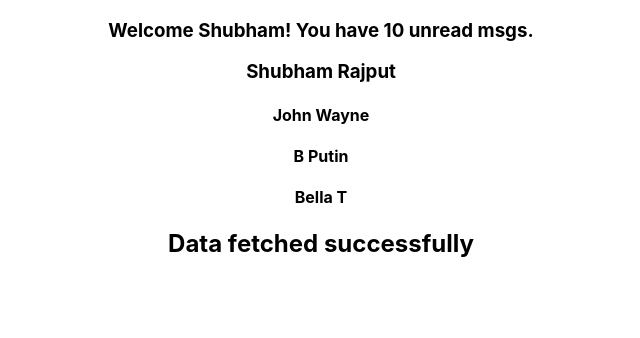
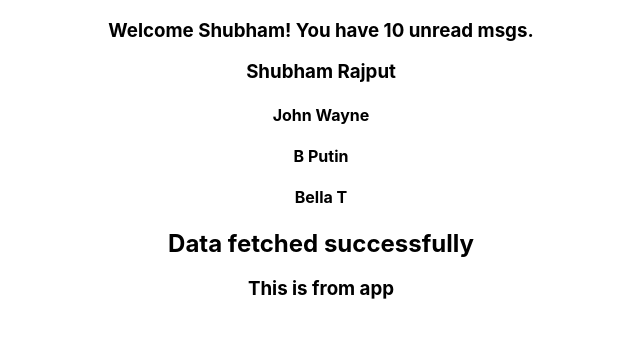
Before and after one commit to GeekShubhamRajput/react-js-learning, a React (Create React App) app in the folder react_typescript/: page / in a window 1280 px wide. Shown: the top 338 px of the page, without its empty margins (319-959 px from the left). Built offline with nearby package versions, Linux system fonts and the light colour scheme.

Commit message:
Advanced Props
pass children props

```diff
--- a/react_typescript/src/App.tsx
+++ b/react_typescript/src/App.tsx
@@ -2,6 +2,7 @@ import {Greet} from "./components/Greet"
 import {Person} from "./components/Person"
 import {PersonList} from "./components/PersonList"
 import {Status} from "./components/Status"
+import {Heading} from "./components/Heading"
 import './App.css';
 
 function App() {
@@ -32,6 +33,7 @@ function App() {
       <Person name={personName} />
       <PersonList names={nameList} />
       <Status status="success" />
+      <Heading>This is from app</Heading>
     </div>
   );
 }
--- /dev/null
+++ b/react_typescript/src/components/Heading.tsx
@@ -0,0 +1,7 @@
+type HeadingProps = {
+  children: string
+}
+
+export const Heading = (props: HeadingProps) => {
+  return <h3>{props.children}</h3>
+}
```
